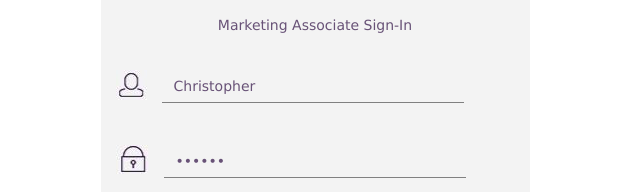
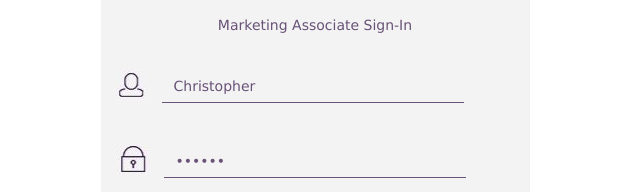
Before and after one commit to tmarkes/BlockChain-UI, a website: page index.html in a window 1280 px wide. Shown: the part 131-323 px from the top of the page, 325-965 px from the left. Drawn offline with nearby package versions, Linux system fonts and the light colour scheme; some packages are replaced by stand-ins of ours.

Commit message:
Updated Login Field Line

```diff
--- a/css/style.css
+++ b/css/style.css
@@ -52,7 +52,7 @@
 .login-btn {background-color:deepskyblue;border-color:transparent;width:35%;border-radius:50px}
 
 .login-field {
-  background-color:#F3F3F3;border: 0px solid #ccc;border-bottom: 1px solid grey;
+  background-color:#F3F3F3;border: 0px solid #ccc;border-bottom: 0.25px solid #685277;
   color:#685277;font-family:Verdana;width:100%;height:auto;padding: 6px 12px
 }
 
```
